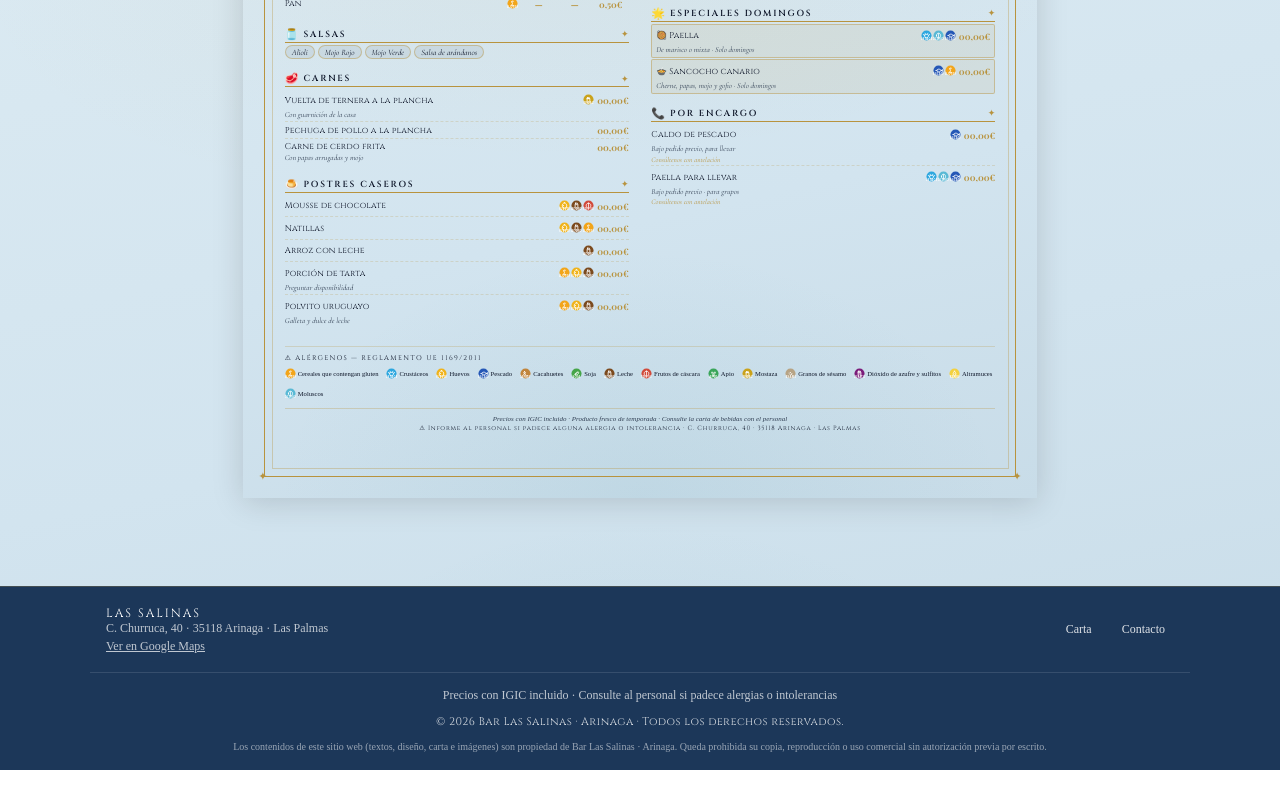
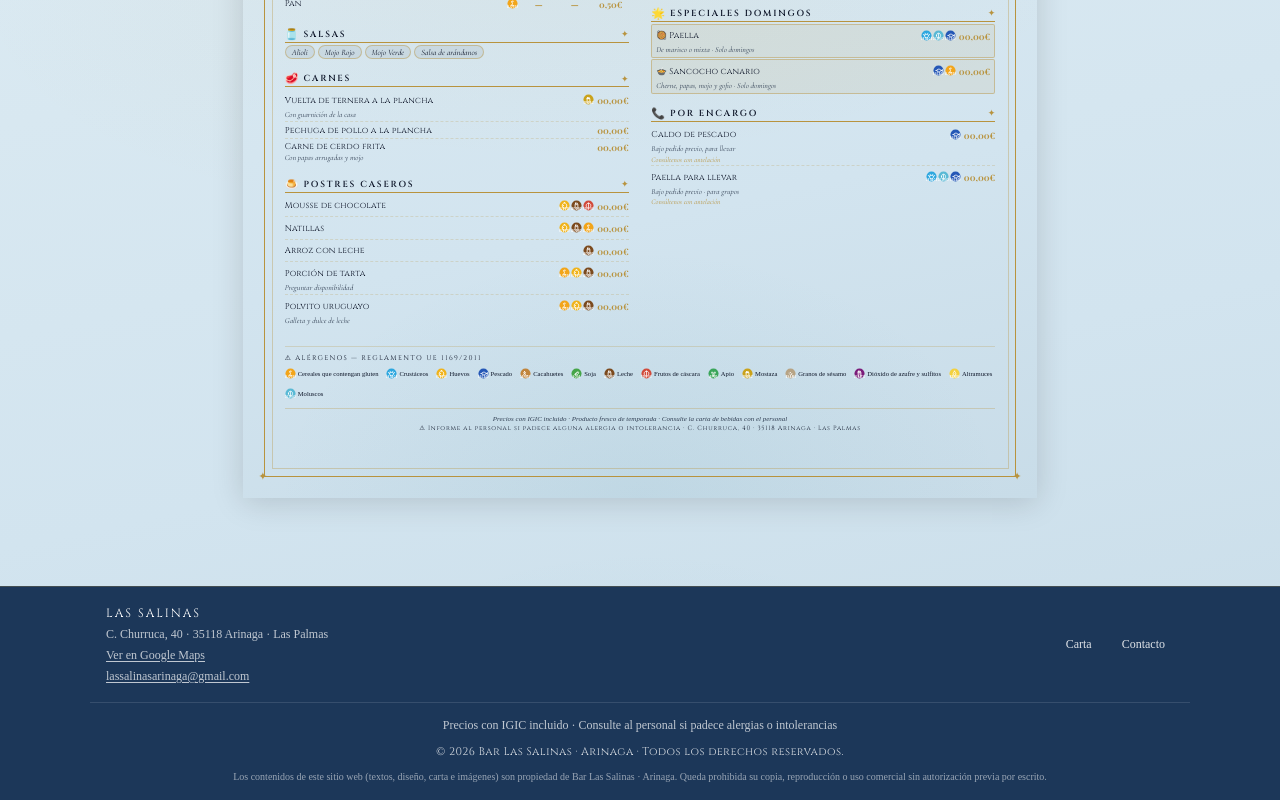
Before and after one commit to YerayBrito/el-arriero-menu, an Angular app: page /carta/imprimir in a window 1280 px wide. Shown: the part 796-1596 px from the top of the page. Before the commit the page ends 1566 px from the top, so only its background shows below. Built offline with nearby package versions, Linux system fonts and the light colour scheme.

Commit message:
añado Google Analytics

```diff
--- a/src/app/components/site-footer/site-footer.component.scss
+++ b/src/app/components/site-footer/site-footer.component.scss
@@ -13,6 +13,22 @@
   grid-template-columns: 1fr auto;
   gap: 18px;
   align-items: center;
+
+  > .col:first-child {
+    display: flex;
+    flex-direction: column;
+    align-items: flex-start;
+    gap: 6px;
+  }
+}
+
+.inner > .col:first-child a.muted {
+  text-decoration: underline;
+  text-underline-offset: 2px;
+}
+
+.inner > .col:first-child a.mail {
+  overflow-wrap: anywhere;
 }
 
 .name {
--- a/src/app/components/site-footer/site-footer.component.ts
+++ b/src/app/components/site-footer/site-footer.component.ts
@@ -18,6 +18,7 @@ import { RouterLink } from '@angular/router';
             target="_blank"
             rel="noopener noreferrer"
           >Ver en Google Maps</a>
+          <a class="muted mail" href="mailto:lassalinasarinaga@gmail.com">lassalinasarinaga@gmail.com</a>
         </div>
         <div class="col links">
           <a routerLink="/carta">Carta</a>
--- a/src/app/pages/contact/contact-page.component.scss
+++ b/src/app/pages/contact/contact-page.component.scss
@@ -52,7 +52,7 @@ h2 {
 .grid {
   margin-top: 16px;
   display: grid;
-  grid-template-columns: repeat(3, 1fr);
+  grid-template-columns: repeat(auto-fit, minmax(min(260px, 100%), 1fr));
   gap: 12px;
 }
 
@@ -75,6 +75,17 @@ h2 {
   margin-top: 8px;
   font-size: 16px;
   color: var(--text);
+
+  a {
+    color: var(--navy);
+    text-decoration: underline;
+    text-underline-offset: 2px;
+    overflow-wrap: anywhere;
+  }
+
+  a:hover {
+    color: #2a5080;
+  }
 }
 .hint {
   margin-top: 6px;
--- a/src/app/pages/contact/contact-page.component.ts
+++ b/src/app/pages/contact/contact-page.component.ts
@@ -39,6 +39,12 @@ import { CommonModule } from '@angular/common';
           <div class="hint">Puedes cambiarlo por el número real.</div>
         </div>
         <div class="card">
+          <div class="label">Correo</div>
+          <div class="value">
+            <a href="mailto:lassalinasarinaga@gmail.com">lassalinasarinaga@gmail.com</a>
+          </div>
+        </div>
+        <div class="card">
           <div class="label">Horario</div>
           <div class="value">L–D: 12:00–23:00</div>
           <div class="hint">Ajusta según temporada.</div>
--- a/src/index.html
+++ b/src/index.html
@@ -10,6 +10,15 @@
   <meta name="theme-color" content="#1e3a5f">
   <link rel="icon" type="image/png" href="/assets/brand/logo-las-salinas.png">
   <link rel="apple-touch-icon" href="/assets/brand/logo-las-salinas.png">
+  <!-- Google Analytics -->
+  <script async src="https://www.googletagmanager.com/gtag/js?id=G-DJ6X9V7X4E"></script>
+  <script>
+    window.dataLayer = window.dataLayer || [];
+    function gtag(){dataLayer.push(arguments);}
+    gtag('js', new Date());
+
+    gtag('config', 'G-DJ6X9V7X4E');
+  </script>
 </head>
 <body>
   <app-root></app-root>
```
